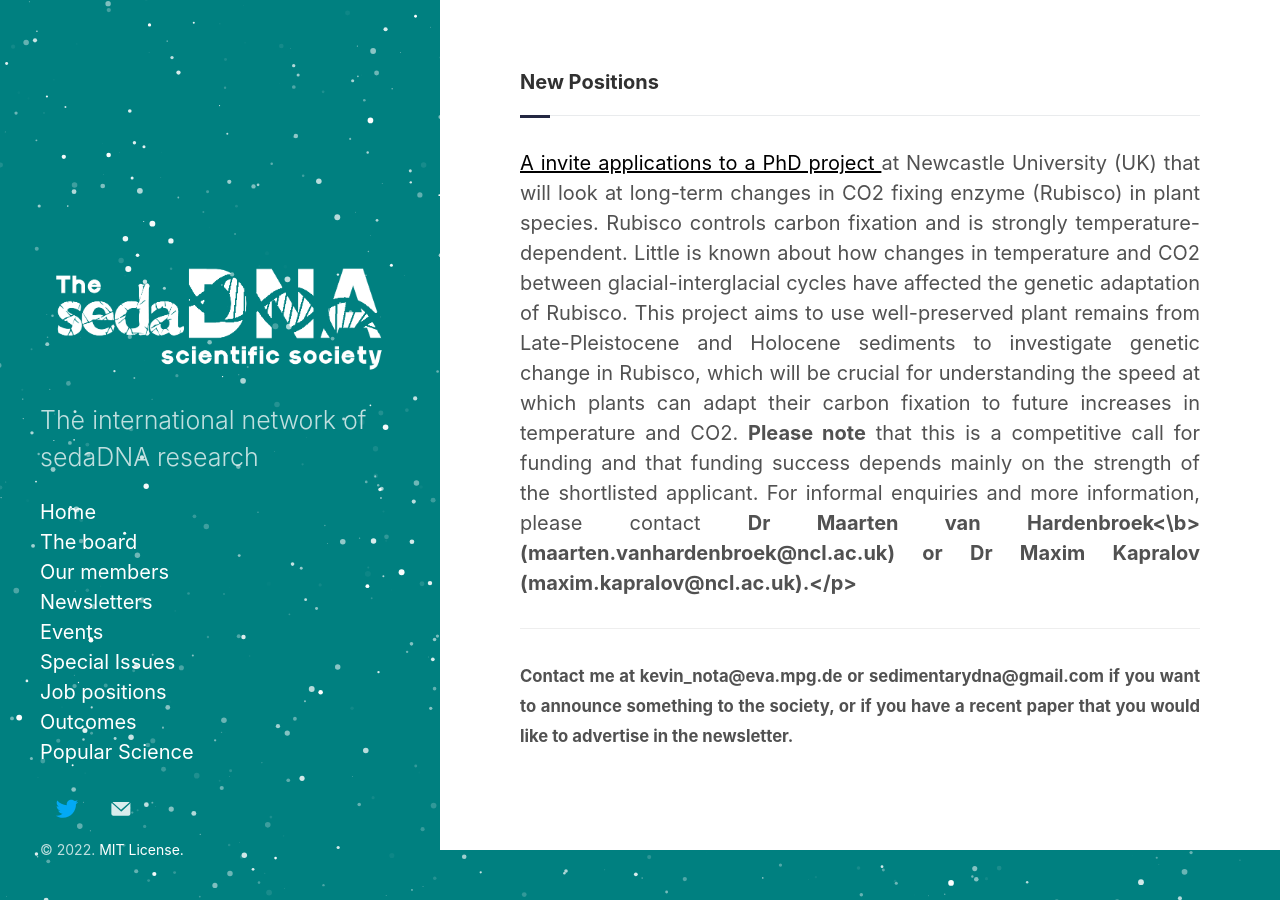
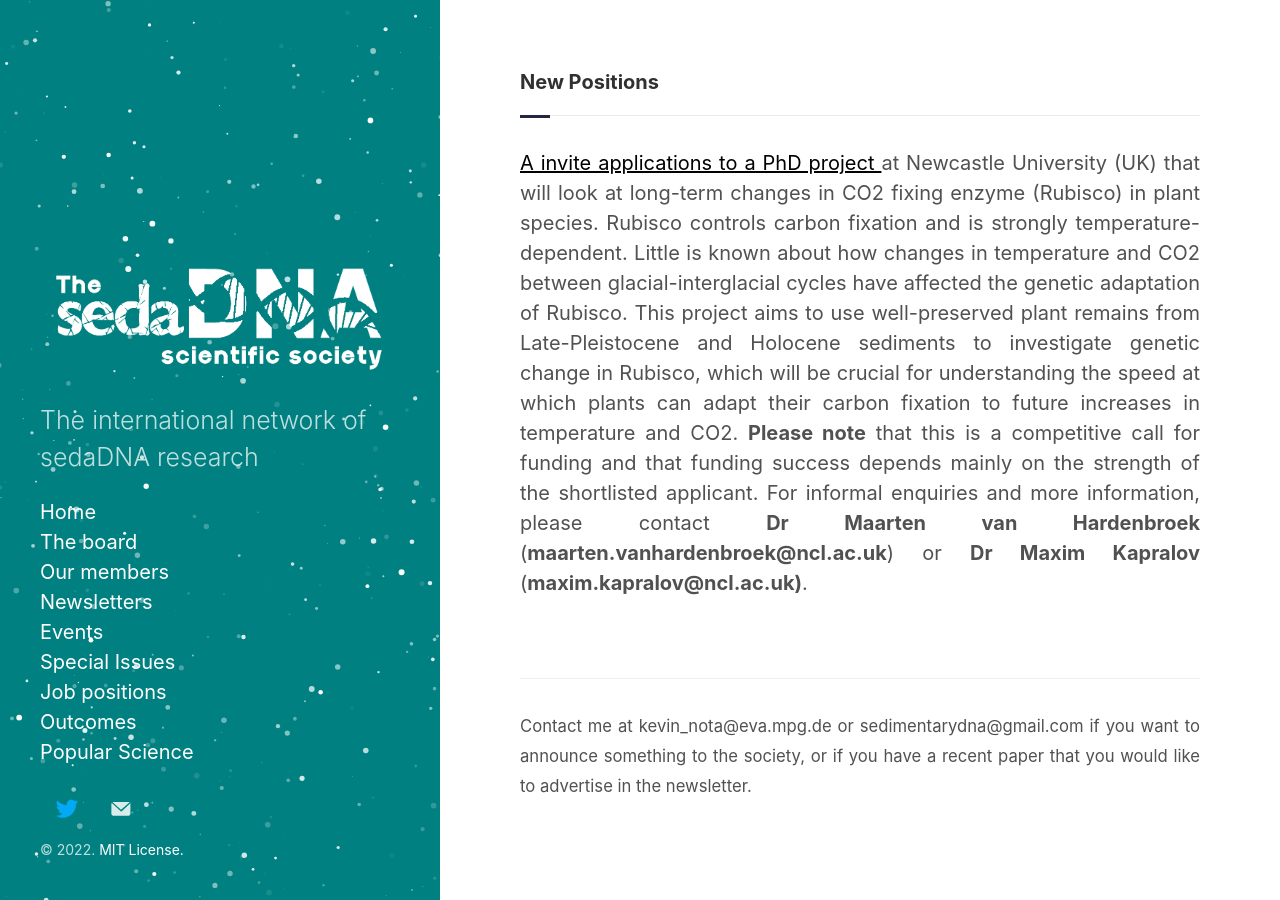
Before and after one commit to sedadna/sedadna.github.io, a Jekyll site: the page built from category/news/22-11.md, in a window 1280 px wide and 900 px high, scrolled down 1978 px. Built offline with Jekyll 4.4.1, drawn with Linux system fonts in a browser that asks for light colours.

Commit message:
Update 22-11.md

```diff
--- a/category/news/22-11.md
+++ b/category/news/22-11.md
@@ -46,7 +46,7 @@
 <br>
 <h4 class="section-title underline">New Positions</h4>
 
-<p><a href="https://iapetus2.ac.uk/studentships/time-travelling-with-ancient-dna-revealing-past-adaptations-of-plants-to-changes-in-atmospheric-temperature-and-co2-levels-2/" target="_blank"><u> A invite applications to a PhD project </u></a> at Newcastle University (UK) that will look at long-term changes in CO2 fixing enzyme (Rubisco) in plant species. Rubisco controls carbon fixation and is strongly temperature-dependent. Little is known about how changes in temperature and CO2 between glacial-interglacial cycles have affected the genetic adaptation of Rubisco. This project aims to use well-preserved plant remains from Late-Pleistocene and Holocene sediments to investigate genetic change in Rubisco, which will be crucial for understanding the speed at which plants can adapt their carbon fixation to future increases in temperature and CO2. <b> Please note</b> that this is a competitive call for funding and that funding success depends mainly on the strength of the shortlisted applicant. For informal enquiries and more information, please contact <b> Dr Maarten van Hardenbroek<\b> (<b>maarten.vanhardenbroek@ncl.ac.uk</b>) or <b>Dr Maxim Kapralov </b>(<b>maxim.kapralov@ncl.ac.uk)</b>.</p>
+<p><a href="https://iapetus2.ac.uk/studentships/time-travelling-with-ancient-dna-revealing-past-adaptations-of-plants-to-changes-in-atmospheric-temperature-and-co2-levels-2/" target="_blank"><u> A invite applications to a PhD project </u></a> at Newcastle University (UK) that will look at long-term changes in CO2 fixing enzyme (Rubisco) in plant species. Rubisco controls carbon fixation and is strongly temperature-dependent. Little is known about how changes in temperature and CO2 between glacial-interglacial cycles have affected the genetic adaptation of Rubisco. This project aims to use well-preserved plant remains from Late-Pleistocene and Holocene sediments to investigate genetic change in Rubisco, which will be crucial for understanding the speed at which plants can adapt their carbon fixation to future increases in temperature and CO2. <b> Please note</b> that this is a competitive call for funding and that funding success depends mainly on the strength of the shortlisted applicant. For informal enquiries and more information, please contact <b> Dr Maarten van Hardenbroek</b> (<b>maarten.vanhardenbroek@ncl.ac.uk</b>) or <b>Dr Maxim Kapralov </b>(<b>maxim.kapralov@ncl.ac.uk)</b>.</p>
 <br>
 
 <hr />
```
